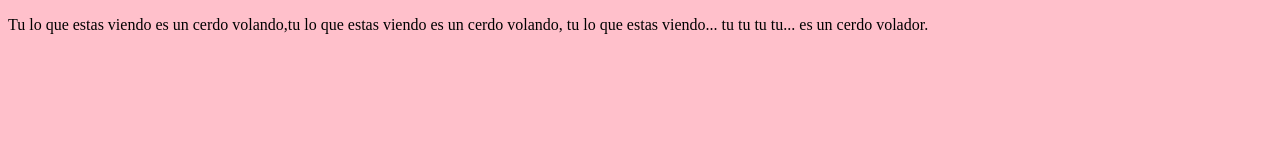
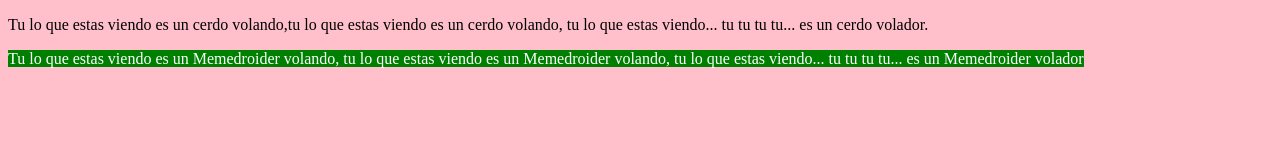
Before and after one commit to Daverpe/Hola-herederos-de-la-mesa-redonda, a plain HTML site: page index.html in a window 1280 px wide. Drawn offline with Linux system fonts and the light colour scheme.

Commit message:
Memedroider volando

```diff
--- a/css/styles.css
+++ b/css/styles.css
@@ -3,3 +3,8 @@
 * {
     background-color:pink;
 }
+
+p span {
+    color:white;
+    background-color: green;
+}
--- a/index.html
+++ b/index.html
@@ -9,5 +9,8 @@
 </head>
 <body>
     <p>Tu lo que estas viendo es un cerdo volando,tu lo que estas viendo es un cerdo volando, tu lo que estas viendo... tu tu tu tu... es un cerdo volador.</p>
+
+    <p><span>Tu lo que estas viendo es un Memedroider volando, tu lo que estas viendo es un Memedroider volando, tu lo que estas viendo... tu tu tu tu... es un Memedroider volador</span></p>
+
 </body>
 </html>
```
